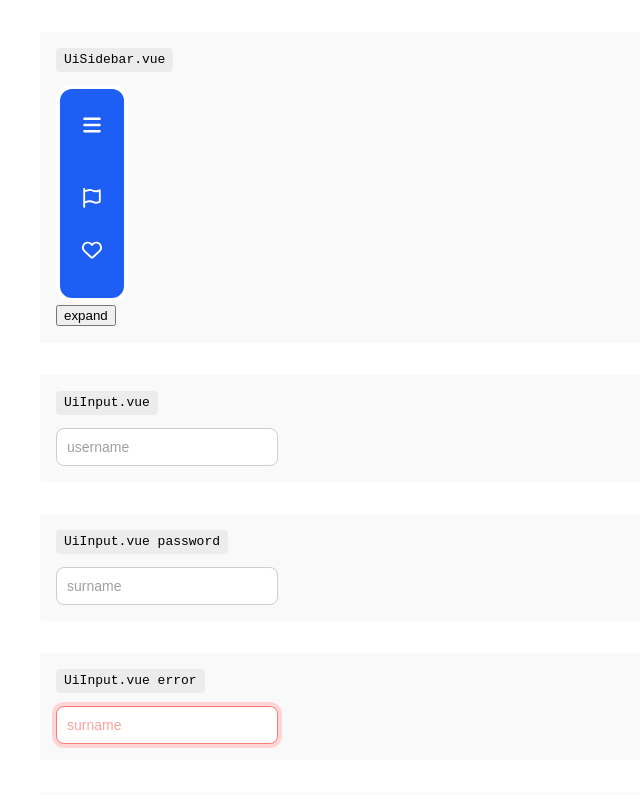
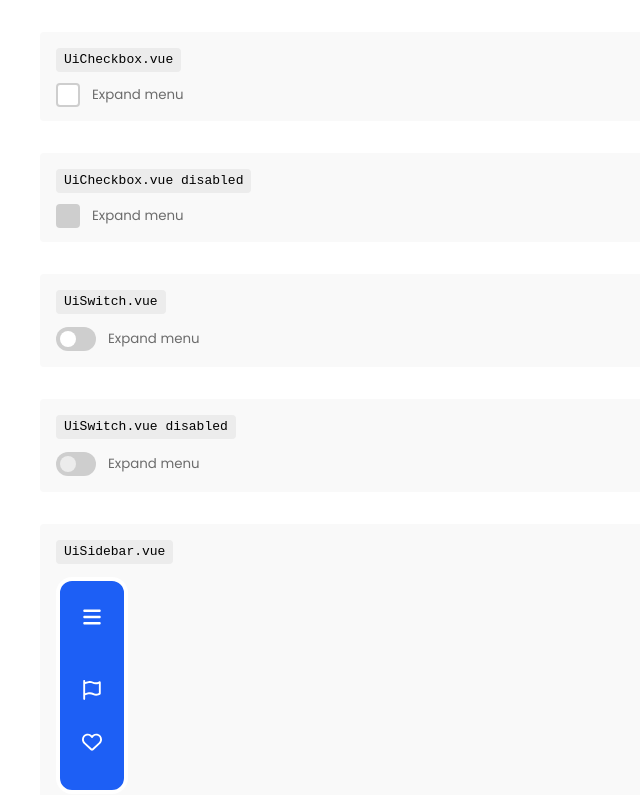
Before and after one commit to KamilBartczak03/component-library, a Vue app: page / in a window 1280 px wide. Shown: the top 795 px of the page, without its empty margins (0-640 px from the left). Built offline with nearby package versions, Linux system fonts and the light colour scheme.

Commit message:
feat: add switch and checkbox

```diff
--- a/package.json
+++ b/package.json
@@ -1,6 +1,6 @@
 {
   "name": "@kamilbartczak-infer/component-library",
-  "version": "0.0.41",
+  "version": "0.0.5",
   "type": "module",
   "scripts": {
     "dev": "vite",
--- /dev/null
+++ b/src/components/UiCheckbox.vue
@@ -0,0 +1,69 @@
+<script setup lang="ts">
+import { computed } from 'vue'
+
+const props = defineProps<{
+  modelValue: boolean
+  caption?: string
+  disabled?: boolean
+}>()
+const emits = defineEmits<{ (e: 'update:modelValue', value: boolean): void }>()
+
+const isActiveClass = computed(() => (props.modelValue ? 'ui-checkbox--active' : ''))
+const isDisabledClass = computed(() => (props.disabled ? 'ui-checkbox--disabled' : ''))
+
+const handleClick = () => (props.disabled ? null : emits('update:modelValue', !props.modelValue))
+</script>
+
+<template>
+  <div :class="['ui-checkbox', isActiveClass, isDisabledClass]" @click="handleClick">
+    <div class="ui-checkbox__mark-container">
+      <UiIcon class="ui-checkbox__mark" icon="check" v-if="modelValue" />
+    </div>
+    <span class="ui-checkbox__caption" v-if="caption">
+      {{ caption }}
+    </span>
+  </div>
+</template>
+
+<style lang="scss" scoped>
+.ui-checkbox {
+  $self: &;
+  height: 1.25rem;
+  display: flex;
+  align-items: center;
+  gap: 0.75rem;
+  cursor: pointer;
+  --icon-size: 1rem;
+  --icon-color: var(--cp-color-white);
+
+  &__mark-container {
+    height: 1.25rem;
+    width: 1.25rem;
+    border-radius: 0.25rem;
+    border: 2px solid var(--cp-color-gray-300);
+    background-color: var(--cp-color-white);
+    display: grid;
+    place-items: center;
+  }
+
+  &__caption {
+    font-size: 0.835rem;
+    color: var(--cp-color-gray-700);
+  }
+
+  &--active {
+    #{ $self }__mark-container {
+      border-color: var(--cp-color-blue-600);
+      background-color: var(--cp-color-blue-600);
+    }
+  }
+
+  &--disabled {
+    cursor: not-allowed;
+    #{$self}__mark-container {
+      border-color: var(--cp-color-gray-300);
+      background-color: var(--cp-color-gray-300);
+    }
+  }
+}
+</style>
--- /dev/null
+++ b/src/components/UiSwitch.vue
@@ -0,0 +1,84 @@
+<script setup lang="ts">
+import { computed } from 'vue'
+
+const props = defineProps<{
+  modelValue: boolean
+  caption?: string
+  disabled?: boolean
+}>()
+const emits = defineEmits<{ (e: 'update:modelValue', value: boolean): void }>()
+
+const isActiveClass = computed(() => (props.modelValue ? 'ui-switch--active' : ''))
+const isDisabledClass = computed(() => (props.disabled ? 'ui-switch--disabled' : ''))
+
+const handleClick = () => (props.disabled ? null : emits('update:modelValue', !props.modelValue))
+</script>
+
+<template>
+  <div :class="['ui-switch', isActiveClass, isDisabledClass]">
+    <div class="ui-switch__button" @click="handleClick" />
+    <div class="ui-switch__caption" v-if="caption">
+      {{ caption }}
+    </div>
+  </div>
+</template>
+
+<style lang="scss" scoped>
+.ui-switch {
+  $self: &;
+  cursor: pointer;
+  display: flex;
+  align-items: center;
+  gap: 0.75rem;
+
+  &__button {
+    height: 1.5rem;
+    width: 2.5rem;
+    flex-shrink: 0;
+    border-radius: 1rem;
+    background-color: var(--cp-color-gray-300);
+    position: relative;
+
+    &::after {
+      transition: left 100ms ease;
+      content: '';
+      position: absolute;
+      left: 0.25rem;
+      top: 0.25rem;
+      display: block;
+      height: 1rem;
+      width: 1rem;
+      border-radius: 0.75rem;
+      background-color: var(--cp-color-white);
+      box-sizing: border-box;
+    }
+  }
+
+  &__caption {
+    font-size: 0.835rem;
+    color: var(--cp-color-gray-700);
+  }
+
+  &--active {
+    #{ $self }__button {
+      background-color: var(--cp-color-blue-600);
+
+      &::after {
+        left: 1.25rem;
+      }
+    }
+  }
+
+  &--disabled {
+    cursor: not-allowed;
+
+    #{ $self }__button {
+      background-color: var(--cp-color-gray-300);
+
+      &::after {
+        background-color: var(--cp-color-gray-100);
+      }
+    }
+  }
+}
+</style>
--- a/src/index.ts
+++ b/src/index.ts
@@ -10,6 +10,8 @@ export const UiSidebar = defineAsyncComponent(() => import('@components/UiSideba
 export const UiInputError = defineAsyncComponent(() => import('@components/UiInputError.vue'))
 export const UiIcon = defineAsyncComponent(() => import('@components/UiIcon.vue'))
 export const UiSidebarElement = defineAsyncComponent(() => import('@components/UiSidebarElement.vue'))
+export const UiSwitch = defineAsyncComponent(() => import('@components/UiSwitch.vue'))
+export const UiCheckbox = defineAsyncComponent(() => import('@components/UiCheckbox.vue'))
 
 export default {
   install(app: App) {
@@ -19,6 +21,8 @@ export default {
     app.component('UiSidebar', UiSidebar)
     app.component('UiSidebarElement', UiSidebarElement)
     app.component('UiIcon', UiIcon)
+    app.component('UiSwitch', UiSwitch)
+    app.component('UiCheckbox', UiCheckbox)
   }
 }
 
@@ -30,5 +34,7 @@ declare module '@vue/runtime-core' {
     UiSidebar: typeof UiSidebar
     UiSidebarElement: typeof UiSidebarElement
     UiIcon: typeof UiIcon
+    UiSwitch: typeof UiSwitch
+    UiCheckbox: typeof UiCheckbox
   }
 }
--- a/src/sandbox/App.vue
+++ b/src/sandbox/App.vue
@@ -11,6 +11,22 @@ const sidebarItems = [
 
 <template>
   <main class="display">
+    <section>
+      <pre>UiCheckbox.vue</pre>
+      <UiCheckbox v-model="expandedNav" caption="Expand menu" />
+    </section>
+    <section>
+      <pre>UiCheckbox.vue disabled</pre>
+      <UiCheckbox v-model="expandedNav" caption="Expand menu" disabled />
+    </section>
+    <section>
+      <pre>UiSwitch.vue</pre>
+      <UiSwitch v-model="expandedNav" caption="Expand menu" />
+    </section>
+    <section>
+      <pre>UiSwitch.vue disabled</pre>
+      <UiSwitch v-model="expandedNav" caption="Expand menu" disabled />
+    </section>
     <section>
       <pre>UiSidebar.vue</pre>
       <UiSidebar :items="sidebarItems" v-model="expandedNav" />
```
Also changed, not shown: src/icons/check.svg (added).
